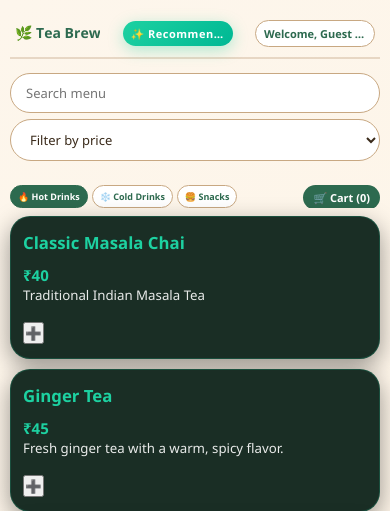
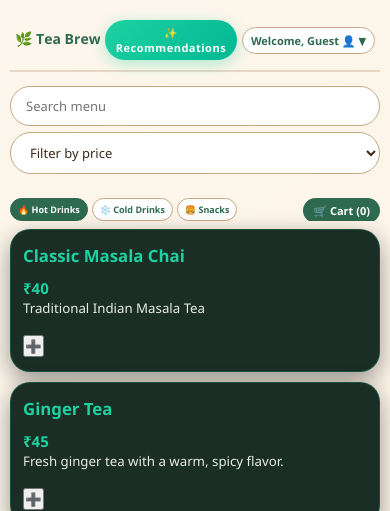
Before and after one commit to ravi755667kumar-del/Django_project, a Django app: page /menu/ in a window 390 px wide. Shown: the top 511 px of the page. Run offline with Django 5.2, Linux system fonts and the light colour scheme; data comes from the database, SQL or seed files in the repository; data that the repository does not hold is empty.

Commit message:
update css for recommendation

```diff
--- a/tea/shop/templates/menu.html
+++ b/tea/shop/templates/menu.html
@@ -292,18 +292,16 @@
         .rec-nav-btn {
             padding: 5px 8px !important;
             font-size: 11px !important;
-            max-width: 110px;
-            white-space: nowrap;
-            overflow: hidden;
-            text-overflow: ellipsis;
+            white-space: normal !important; /* Allow wrapping */
+            flex-shrink: 1; /* Allow shrinking */
+            max-width: 100%;
         }
         .profile-btn {
             padding: 5px 8px !important;
             font-size: 11px !important;
-            max-width: 120px;
-            white-space: nowrap;
-            overflow: hidden;
-            text-overflow: ellipsis;
+            white-space: normal !important; /* Allow wrapping */
+            flex-shrink: 1;
+            max-width: 100%;
         }
         .chat-widget {
             right: 15px !important;
```
